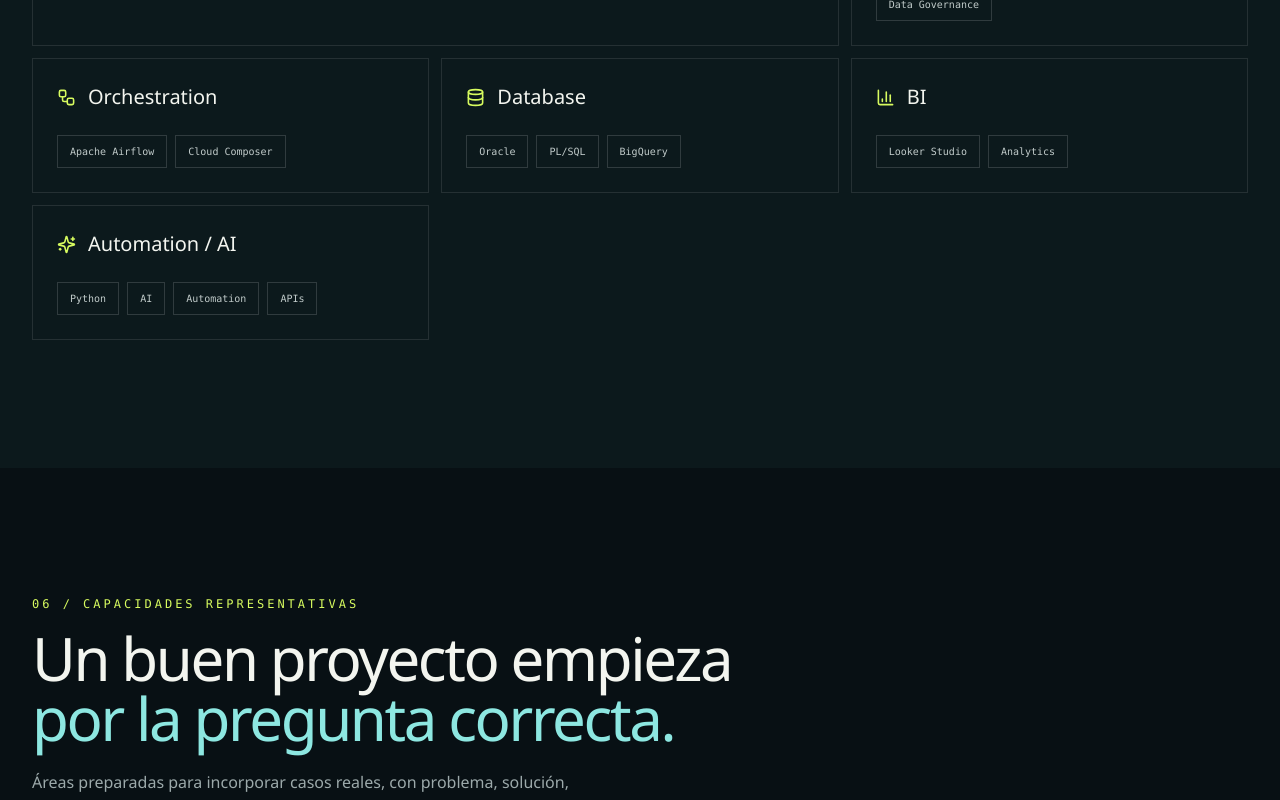
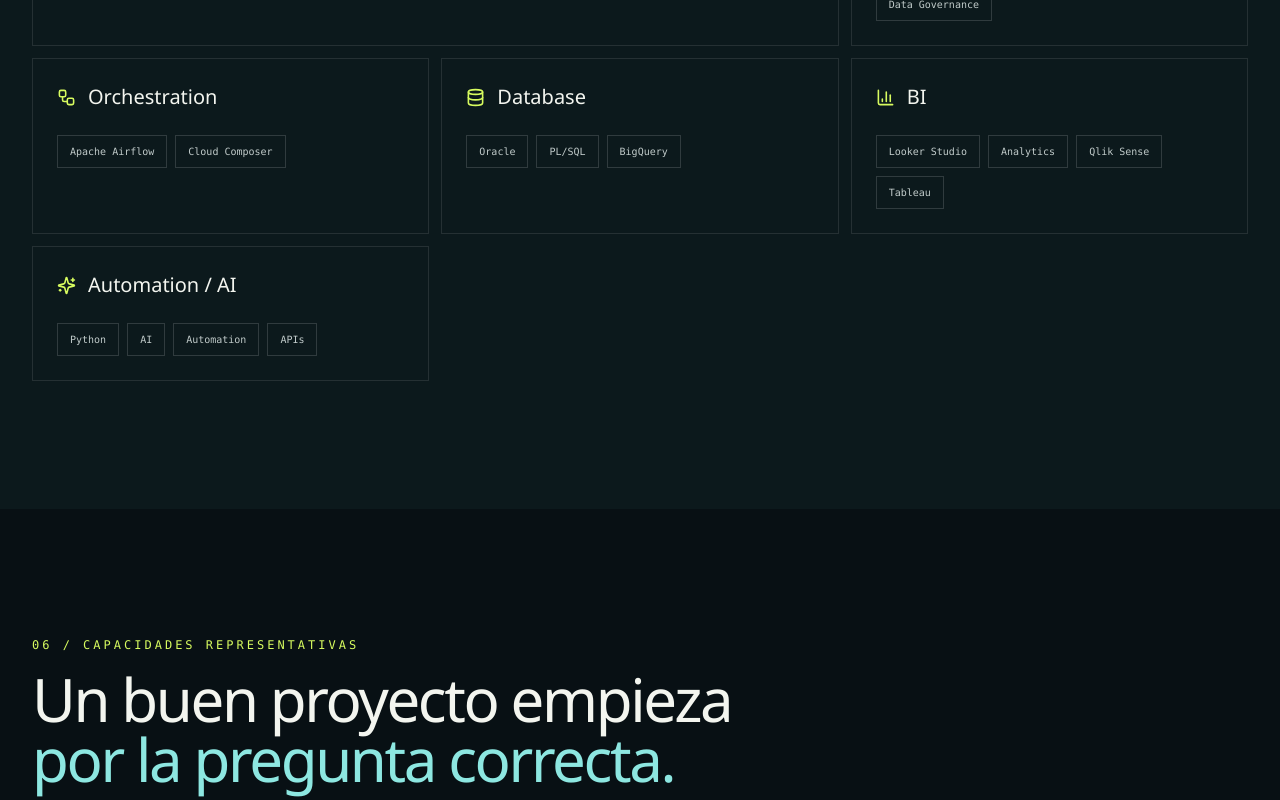
Before and after one commit to vmirandd/vmirandd.github.io, a Next.js app: page / in a window 1280 px wide. Shown: the part 5340-6140 px from the top of the page. Built offline with nearby package versions, Linux system fonts and the light colour scheme.

Commit message:
feat: update AI demo Herra

```diff
--- a/app/page.tsx
+++ b/app/page.tsx
@@ -35,7 +35,7 @@
   { title: 'Data', icon: Workflow, items: ['SQL', 'Python', 'BigQuery', 'Data Engineering', 'Data Governance'] },
   { title: 'Orchestration', icon: Workflow, items: ['Apache Airflow', 'Cloud Composer'] },
   { title: 'Database', icon: Database, items: ['Oracle', 'PL/SQL', 'BigQuery'] },
-  { title: 'BI', icon: BarChart3, items: ['Looker Studio', 'Analytics'] },
+  { title: 'BI', icon: BarChart3, items: ['Looker Studio', 'Analytics','Qlik Sense','Tableau'] },
   { title: 'Automation / AI', icon: Sparkles, items: ['Python', 'AI', 'Automation', 'APIs'] },
 ];
 
```
